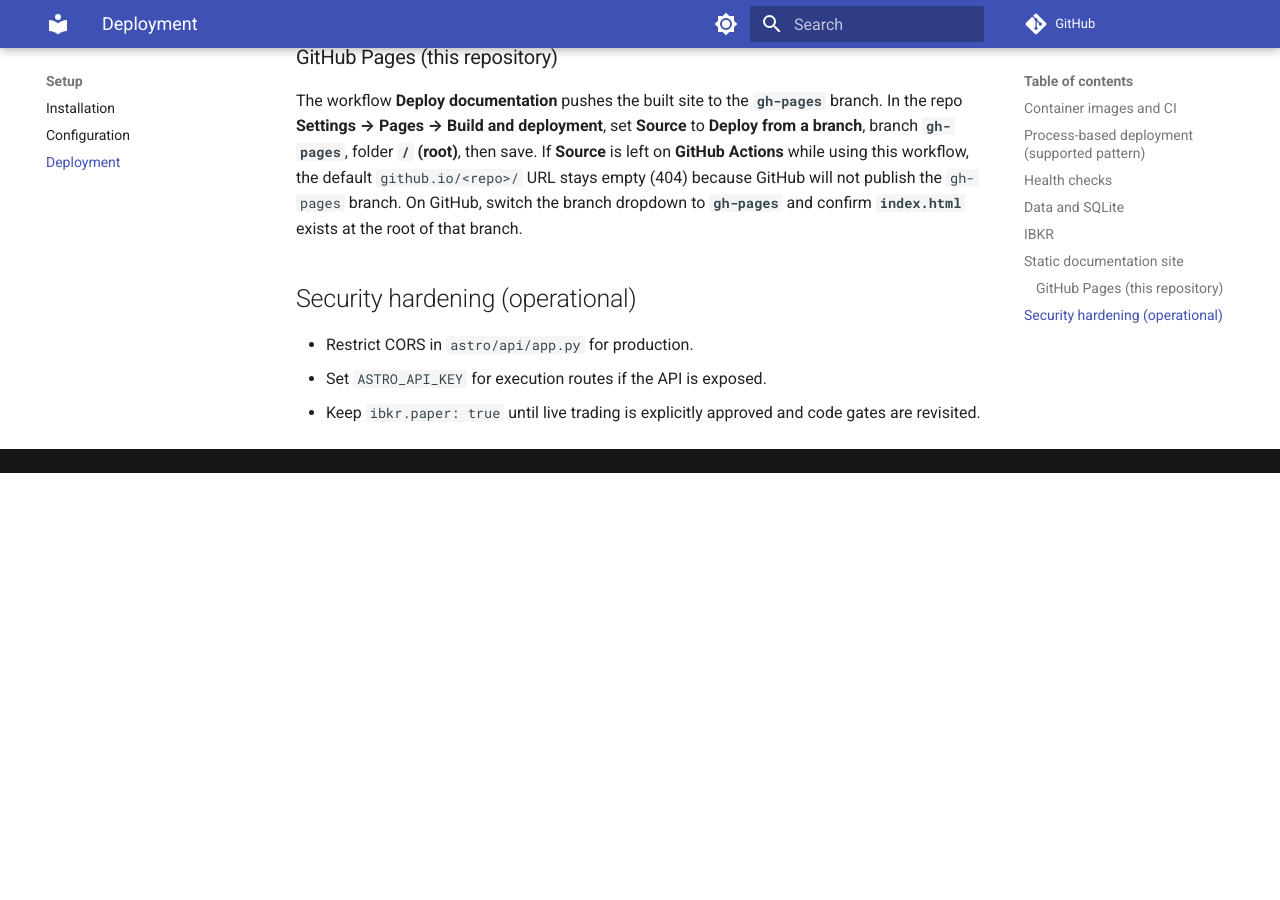
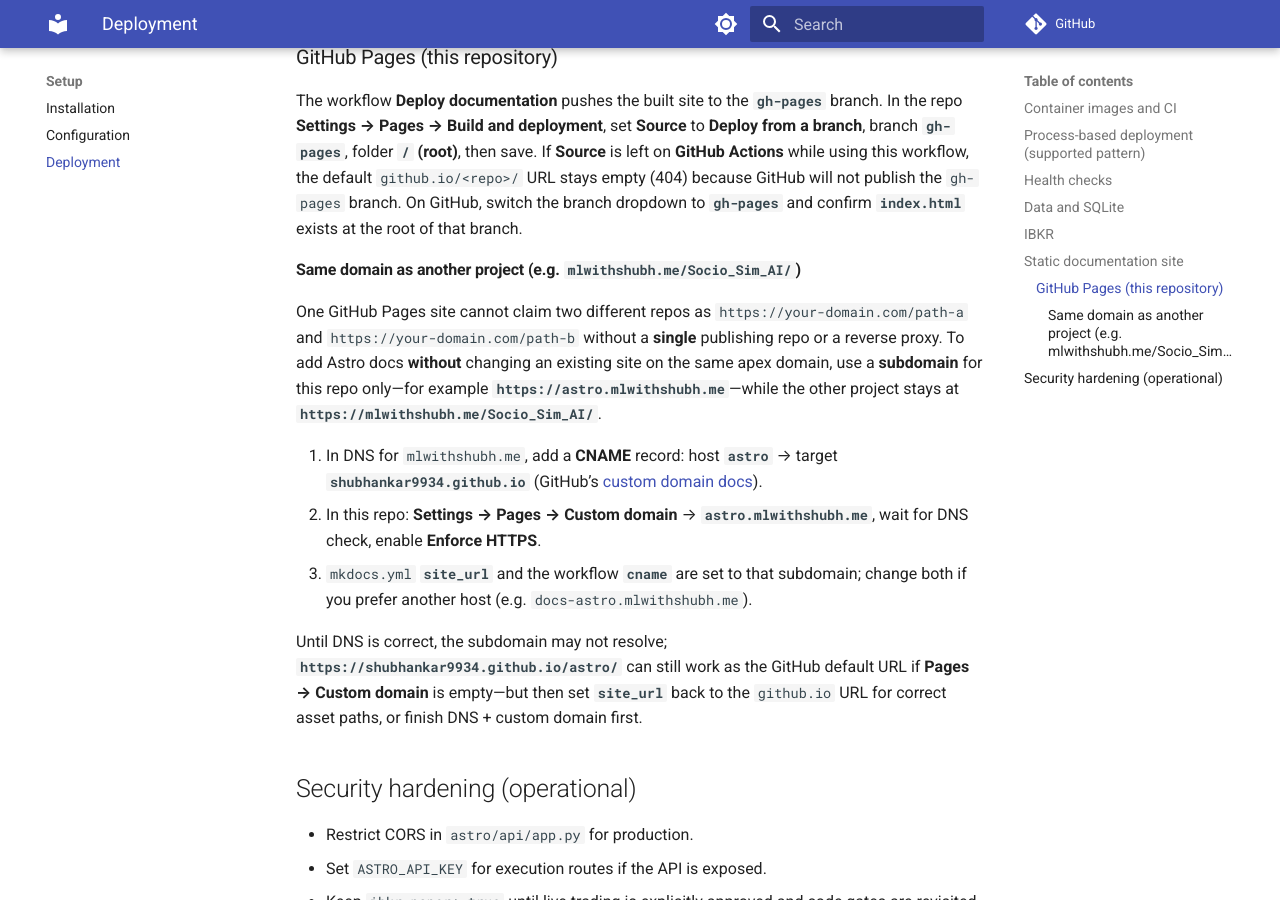
Before and after one commit to Shubhankar9934/astro, an MkDocs documentation site: the page built from docs/setup/deployment.md, in a window 1280 px wide and 900 px high, scrolled down 1474 px. Built offline with MkDocs 1.6.1 and Material for MkDocs 9.7.7, drawn with Linux system fonts in a browser that asks for light colours; comment, search, counter and statistics services are not loaded; before the commit the page ends 1947 px from its top, so only the background shows below that.

Commit message:
Update site URL and CNAME configuration for GitHub Pages deployment; enhance deployment documentation for subdomain setup

```diff
--- a/docs/setup/deployment.md
+++ b/docs/setup/deployment.md
@@ -42,6 +42,16 @@
 
 The workflow **Deploy documentation** pushes the built site to the **`gh-pages`** branch. In the repo **Settings → Pages → Build and deployment**, set **Source** to **Deploy from a branch**, branch **`gh-pages`**, folder **`/` (root)**, then save. If **Source** is left on **GitHub Actions** while using this workflow, the default `github.io/<repo>/` URL stays empty (404) because GitHub will not publish the `gh-pages` branch. On GitHub, switch the branch dropdown to **`gh-pages`** and confirm **`index.html`** exists at the root of that branch.
 
+#### Same domain as another project (e.g. `mlwithshubh.me/Socio_Sim_AI/`)
+
+One GitHub Pages site cannot claim two different repos as `https://your-domain.com/path-a` and `https://your-domain.com/path-b` without a **single** publishing repo or a reverse proxy. To add Astro docs **without** changing an existing site on the same apex domain, use a **subdomain** for this repo only—for example **`https://astro.mlwithshubh.me`**—while the other project stays at **`https://mlwithshubh.me/Socio_Sim_AI/`**.
+
+1. In DNS for `mlwithshubh.me`, add a **CNAME** record: host **`astro`** → target **`shubhankar9934.github.io`** (GitHub’s [custom domain docs](https://docs.github.com/en/pages/configuring-a-custom-domain-for-your-github-pages-site/managing-a-custom-domain-for-your-github-pages-site#configuring-a-subdomain)).
+2. In this repo: **Settings → Pages → Custom domain** → **`astro.mlwithshubh.me`**, wait for DNS check, enable **Enforce HTTPS**.
+3. `mkdocs.yml` **`site_url`** and the workflow **`cname`** are set to that subdomain; change both if you prefer another host (e.g. `docs-astro.mlwithshubh.me`).
+
+Until DNS is correct, the subdomain may not resolve; **`https://shubhankar9934.github.io/astro/`** can still work as the GitHub default URL if **Pages → Custom domain** is empty—but then set **`site_url`** back to the `github.io` URL for correct asset paths, or finish DNS + custom domain first.
+
 ## Security hardening (operational)
 
 - Restrict CORS in `astro/api/app.py` for production.
--- a/mkdocs.yml
+++ b/mkdocs.yml
@@ -1,6 +1,7 @@
 site_name: Astro Trading
 site_description: Enterprise technical documentation for astro-trading
-site_url: https://shubhankar9934.github.io/astro/
+# Public URL: subdomain keeps mlwithshubh.me/Socio_Sim_AI/ on your other site unchanged.
+site_url: https://astro.mlwithshubh.me/
 repo_url: https://github.com/Shubhankar9934/astro
 docs_dir: docs
 site_dir: site
```
Also changed, not shown: 1 other file.
